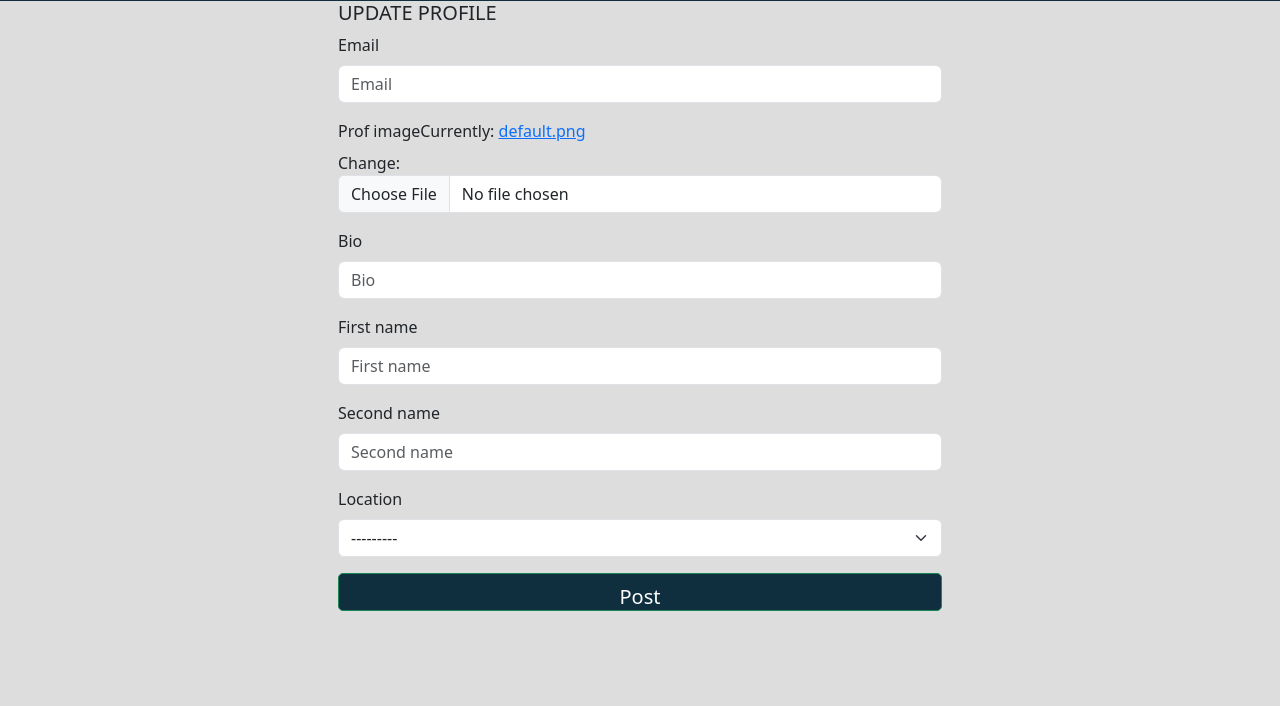
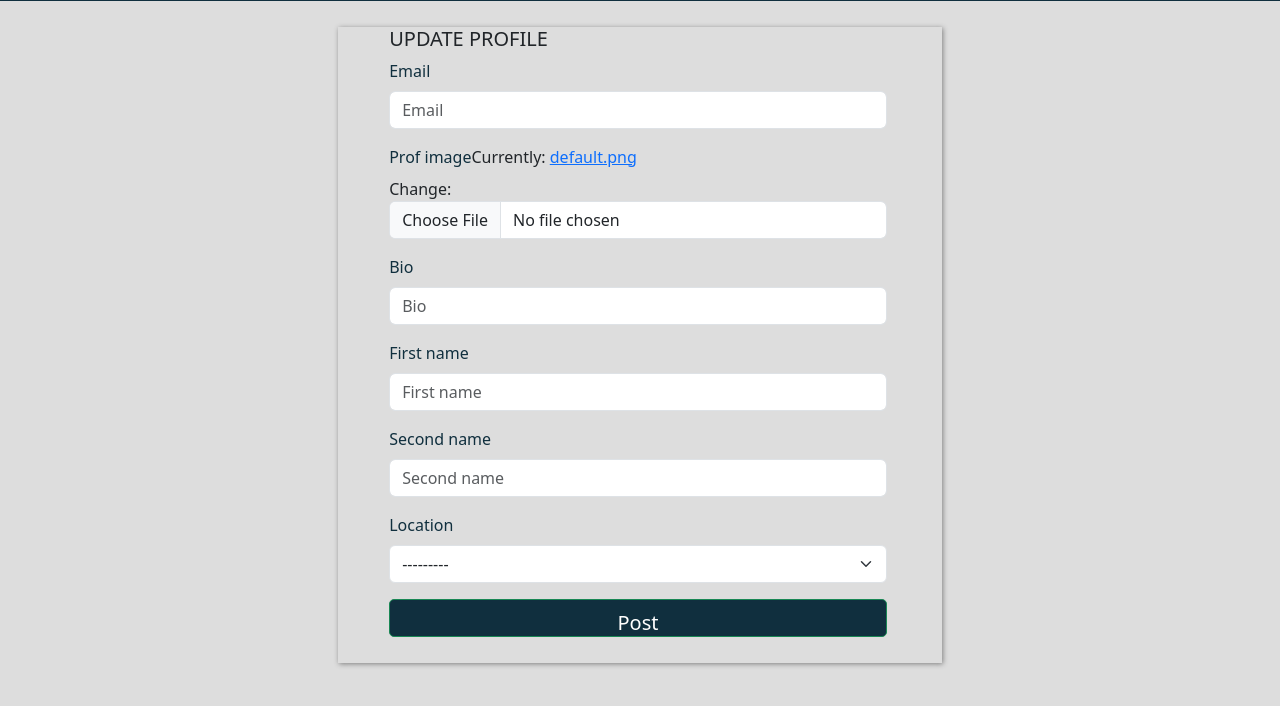
Before and after one commit to victoriamwangi/Find-A-Mechanic, a Django app: a page that uses amechanic/templates/base.html in a window 1280 px wide. Shown: the part 55-761 px from the top of the page. Run offline with Django 4.2, Linux system fonts and the light colour scheme; the visitor is signed in with stand-in values (Sample User, id 1); data comes from the database, SQL or seed files in the repository; data that the repository does not hold is empty; some libraries are stand-ins or nearby versions.

Commit message:
style update profile page

```diff
--- a/static/css/style.css
+++ b/static/css/style.css
@@ -82,3 +82,19 @@ body {
     width: 10vw;
     background-color: #102f3e;
 }
+
+.update {
+    box-shadow: 1px 1px 5px grey;
+    padding-left: 4vw;
+    margin-top: 2vw;
+    padding-bottom: 2vw;
+}
+
+.update input,
+.form-select {
+    width: 90%;
+}
+
+.update label {
+    color: #102f3e;
+}
```
